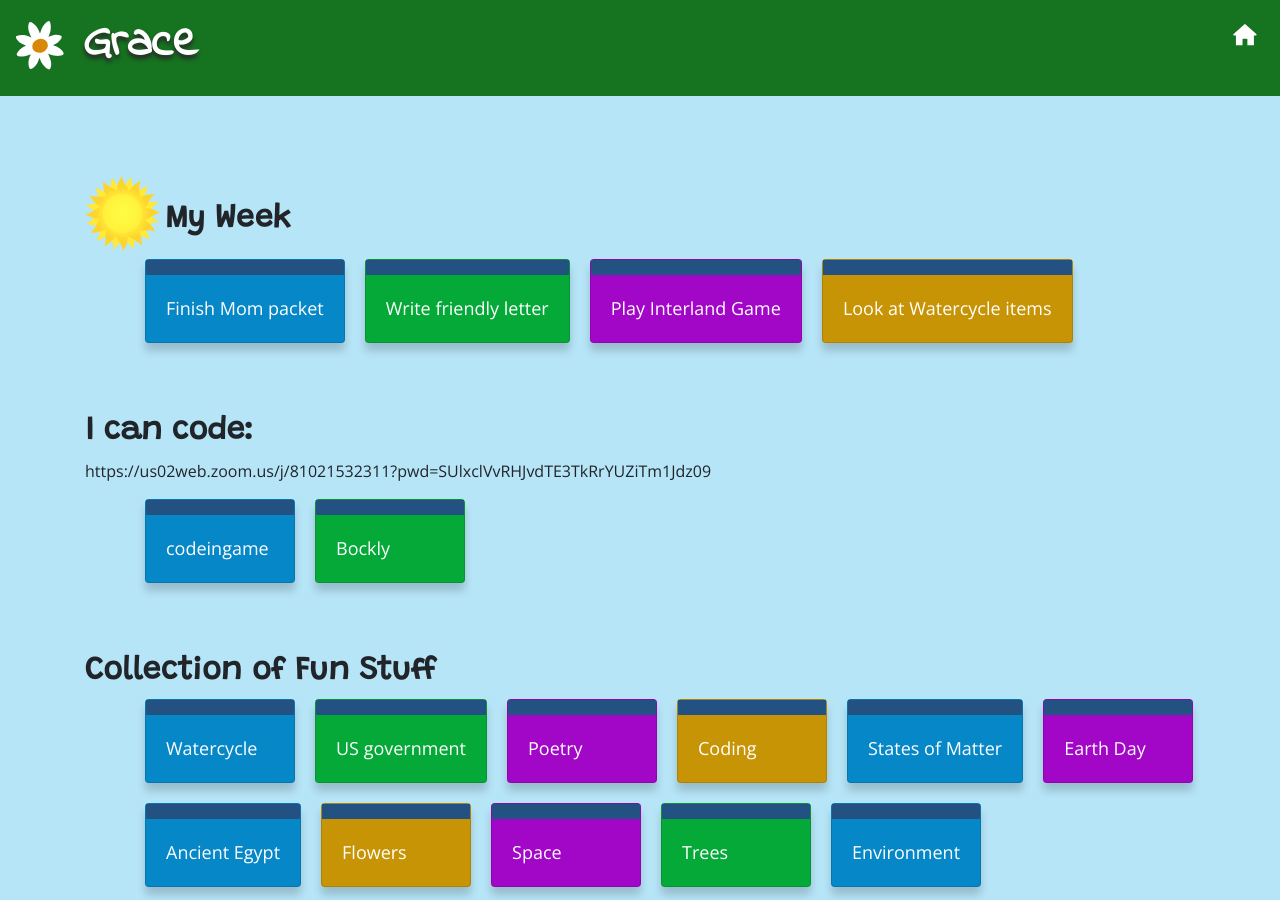
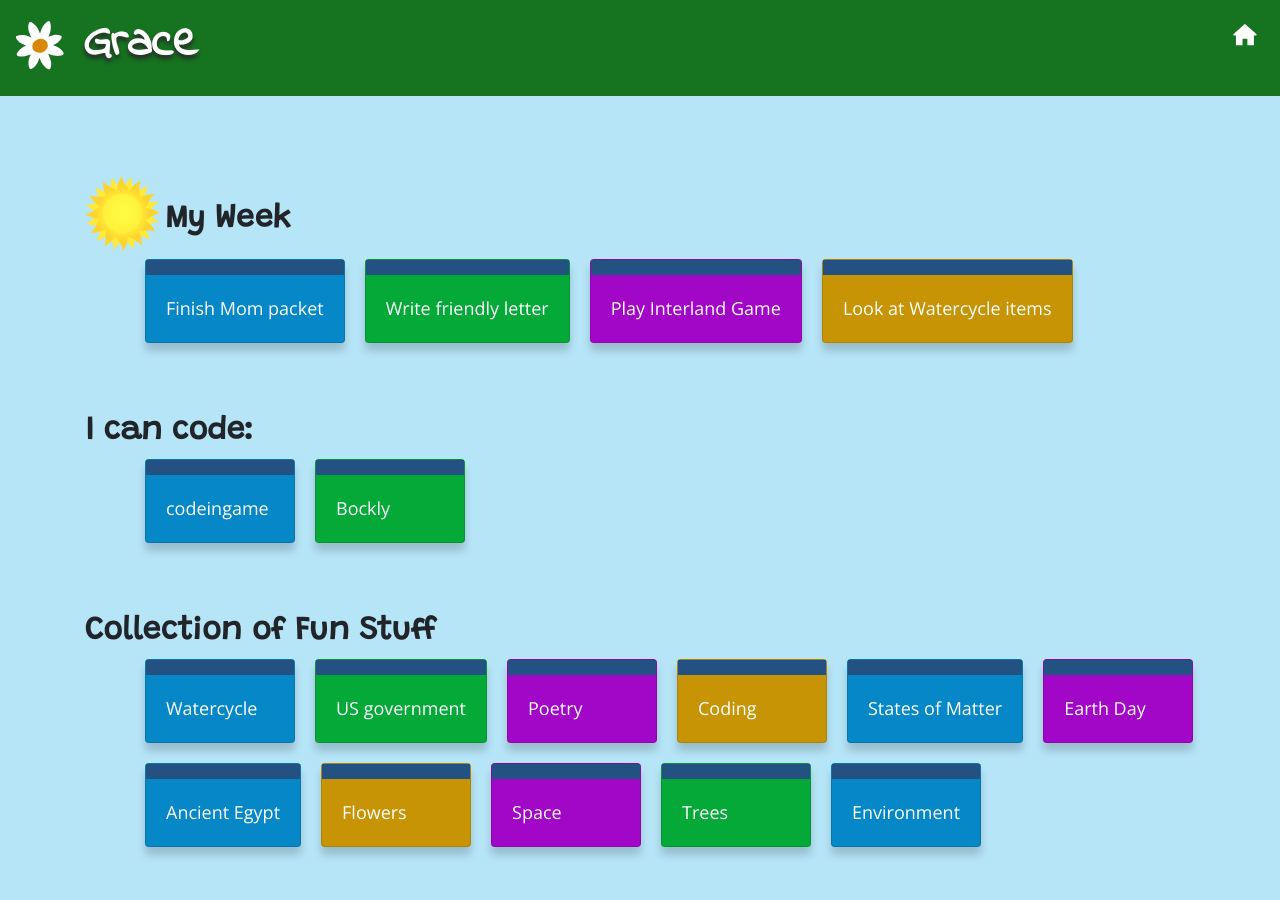
Before and after one commit to dobe0002/kids, a Jekyll site: the page built from Grace.md, in a window 1280 px wide and 900 px high. Built offline with Jekyll 4.4.1, drawn with Linux system fonts in a browser that asks for light colours; our own code applies the rules of GitHub Pages for plain Markdown files; part of the change alters nothing that is shown.

Commit message:
Update Grace.md

```diff
--- a/Grace.md
+++ b/Grace.md
@@ -8,8 +8,6 @@
 - [Look at Watercycle items](Topics/watercycle.md)
 
 ## I can code:
-
-https://us02web.zoom.us/j/81021532311?pwd=SUlxclVvRHJvdTE3TkRrYUZiTm1Jdz09
 
 - [codeingame](https://www.codingame.com/start)
 - [Bockly](https://developers.google.com/blockly)
```
